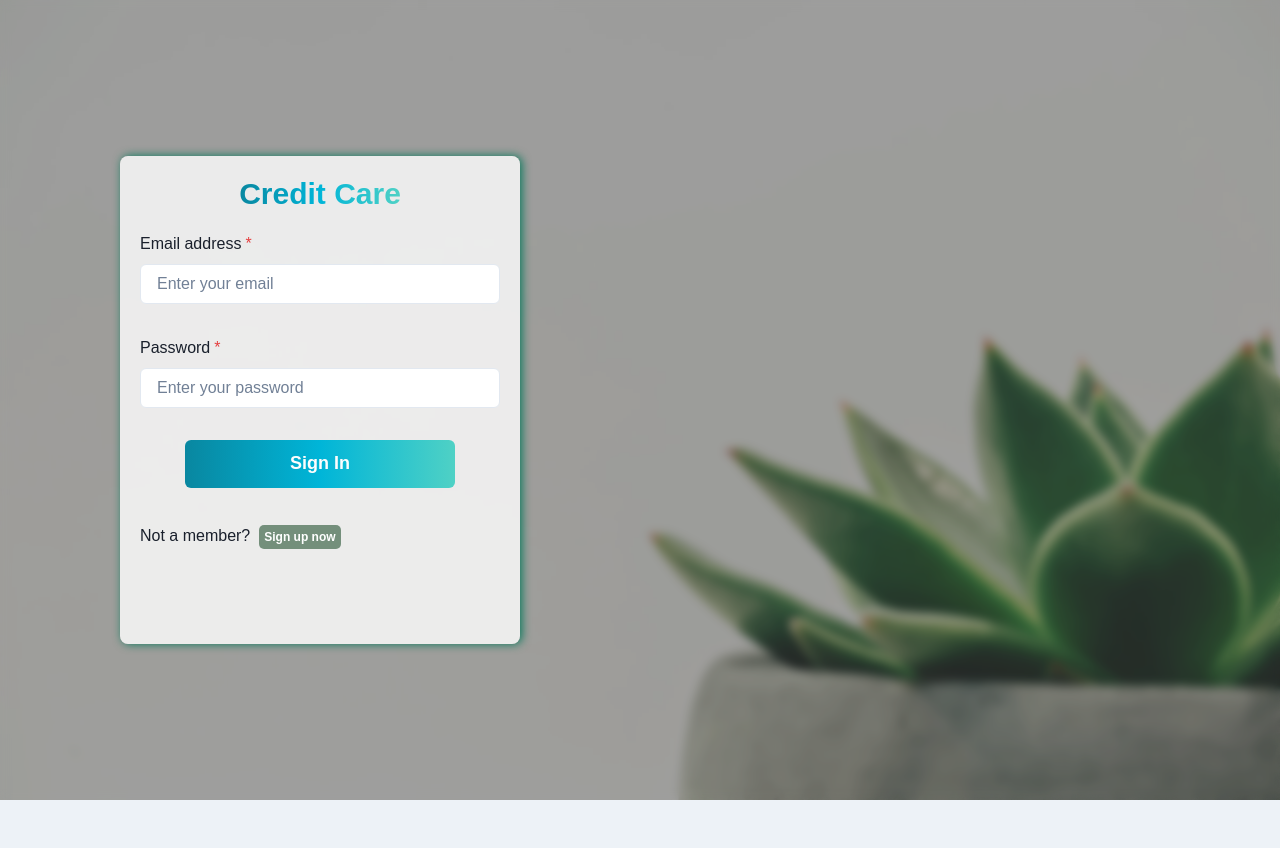
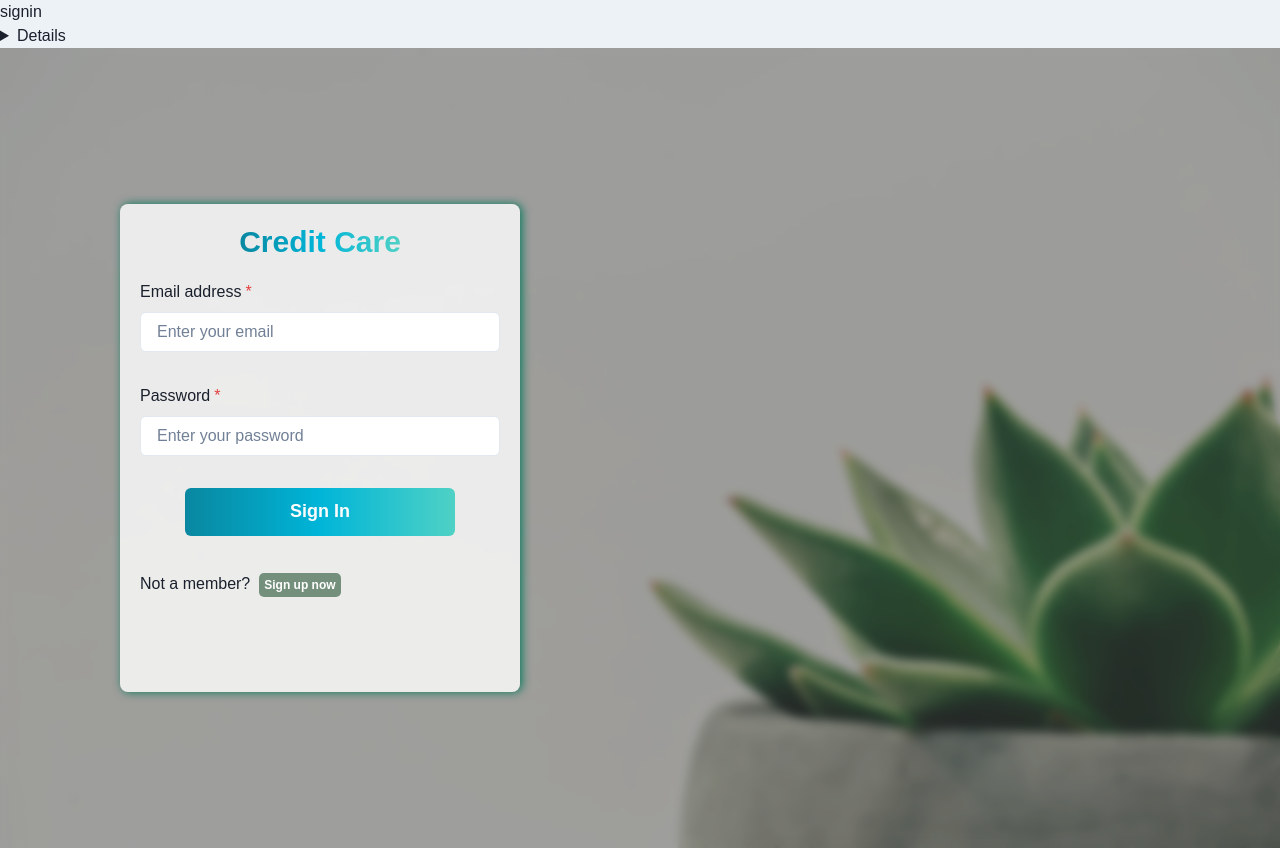
Before and after one commit to XandraAd/CreditCare, a React (Vite) app: page /signin in a window 1280 px wide. Before the commit the page ends 800 px from the top, so only its background shows below. Built offline with nearby package versions, Linux system fonts and the light colour scheme; no server answers.

Commit message:
added login details

```diff
--- a/src/pages/signup/SignInForm.jsx
+++ b/src/pages/signup/SignInForm.jsx
@@ -65,6 +65,12 @@ function SignInForm() {
   };
 
   return (
+    <> <Box>signin
+    <details>
+      email:test@test.com.
+      password:text@test1234@
+    </details>
+    </Box>
   <Box className="backgroundStyle">
     <Box p={4} className="formContainerStyle" h="65vh" w={{base: "full", lg: "50%"}}>
       <form onSubmit={handleSubmit} className="formStyle">
@@ -122,7 +128,8 @@ function SignInForm() {
         </Stack>
       </form>
     </Box>
-    </Box>
+  </Box></>
+
   );
 }
 
```
Lines whose indentation alone changed are shown as unchanged.
